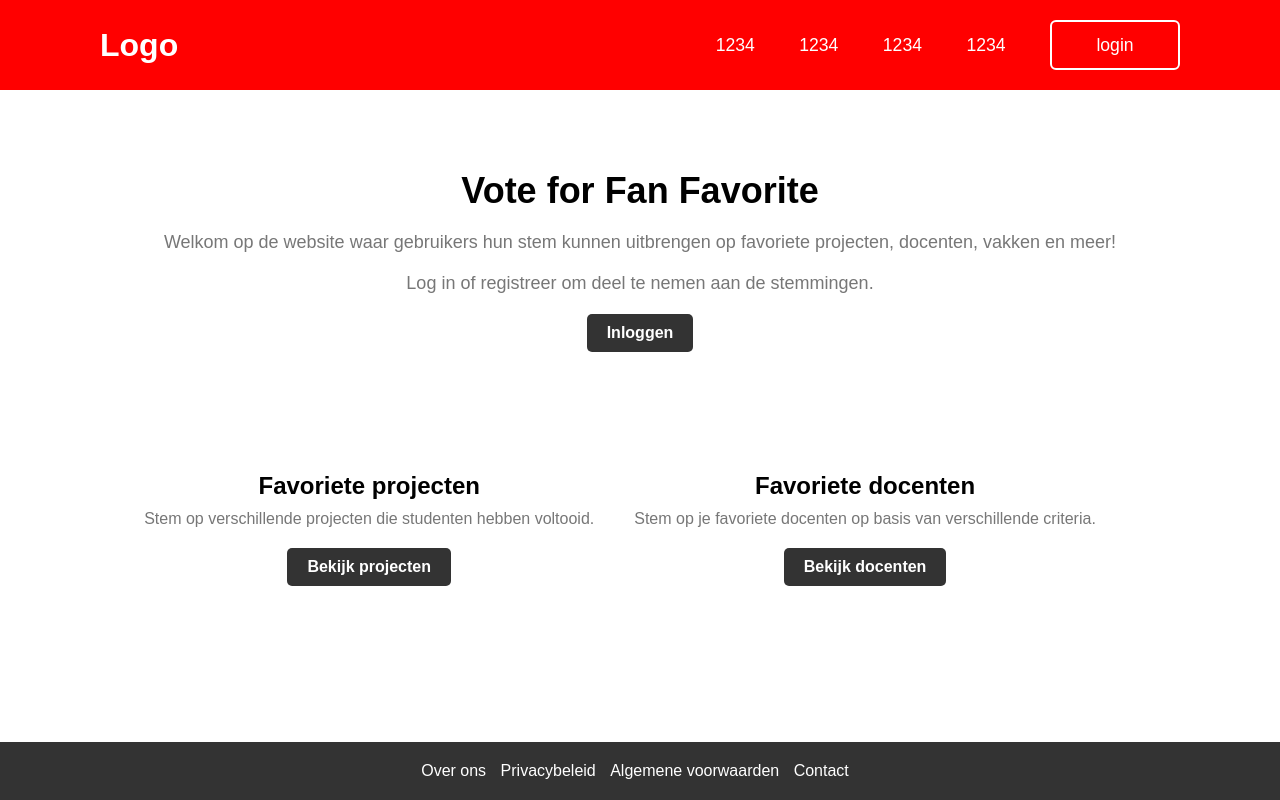
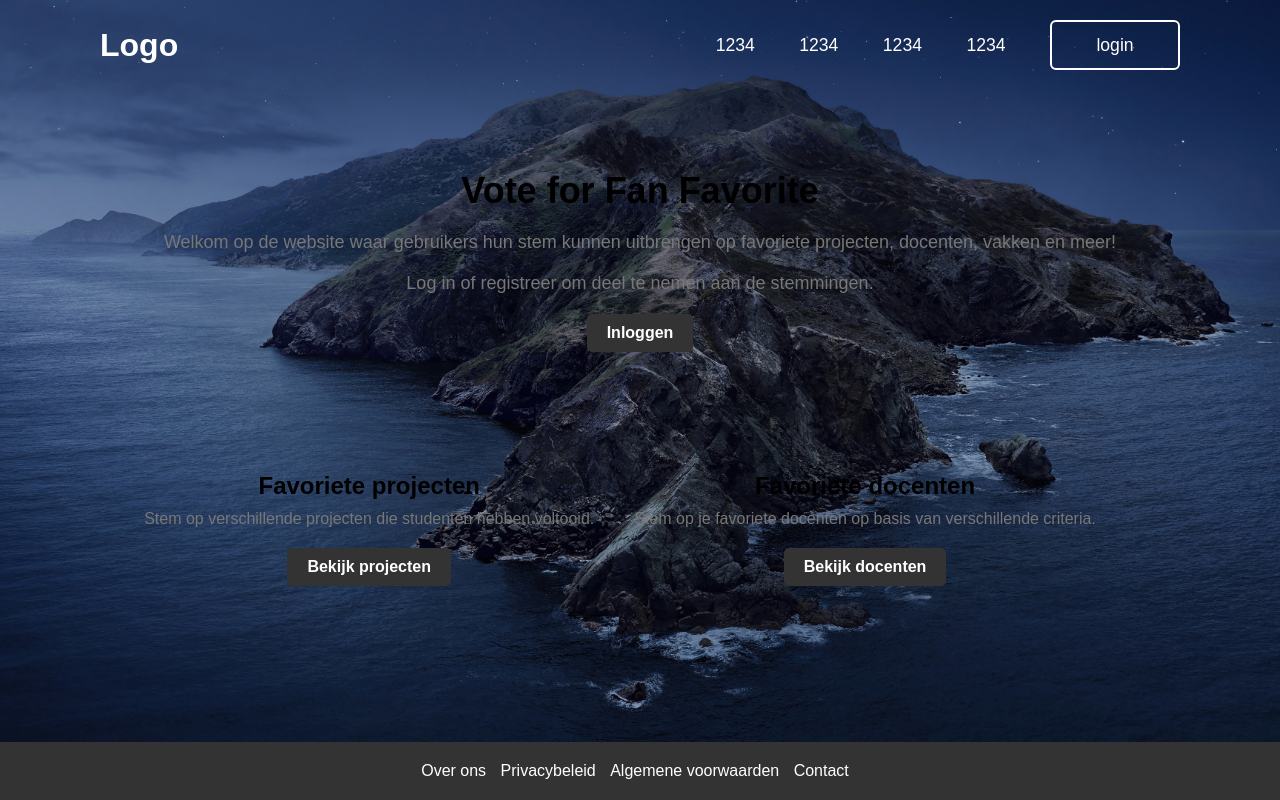
Before and after one commit to luclucyt/ChallageWeek, a PHP site: page /home.php in a window 1280 px wide. Run offline with PHP 8.4, Linux system fonts and the light colour scheme.

Commit message:
achtergrond/beter visuasl

```diff
--- a/css/style.css
+++ b/css/style.css
@@ -2,35 +2,11 @@ body {
     margin: 0;
     padding: 0;
     font-family: Arial, sans-serif;
+    min-height: 100vh;
+    background: url('../img/achtergrond.jpg') no-repeat;
+    background-size: cover;
+    background-position: center;
   }
-
-  /* header {
-    background: #f2f2f2;
-    padding: 20px;
-    display: flex;
-    justify-content: space-between;
-  }
-
-  .logo {
-    font-size: 24px;
-    font-weight: bold;
-  }
-
-  nav ul {
-    list-style-type: none;
-    margin: 0;
-    padding: 0;
-    display: flex;
-  }
-
-  nav ul li {
-    margin-right: 20px;
-  }
-
-  nav ul li a {
-    text-decoration: none;
-    color: #333;
-  } */
 
   section.welcome-section {
     text-align: center;
--- a/navbar.css
+++ b/navbar.css
@@ -10,7 +10,7 @@ header {
     left: 0;
     width: 100%;
     padding: 20px 100px;
-    background-color: red; /* ALS EEN ACHTERGROND DAN VERWIJDER DEZE */
+    /* background-color: red; ALS EEN ACHTERGROND DAN VERWIJDER DEZE */
     display: flex;
     justify-content: space-between;
     align-items: center;
```
Also changed, not shown: img/achtergrond.jpg (added).
